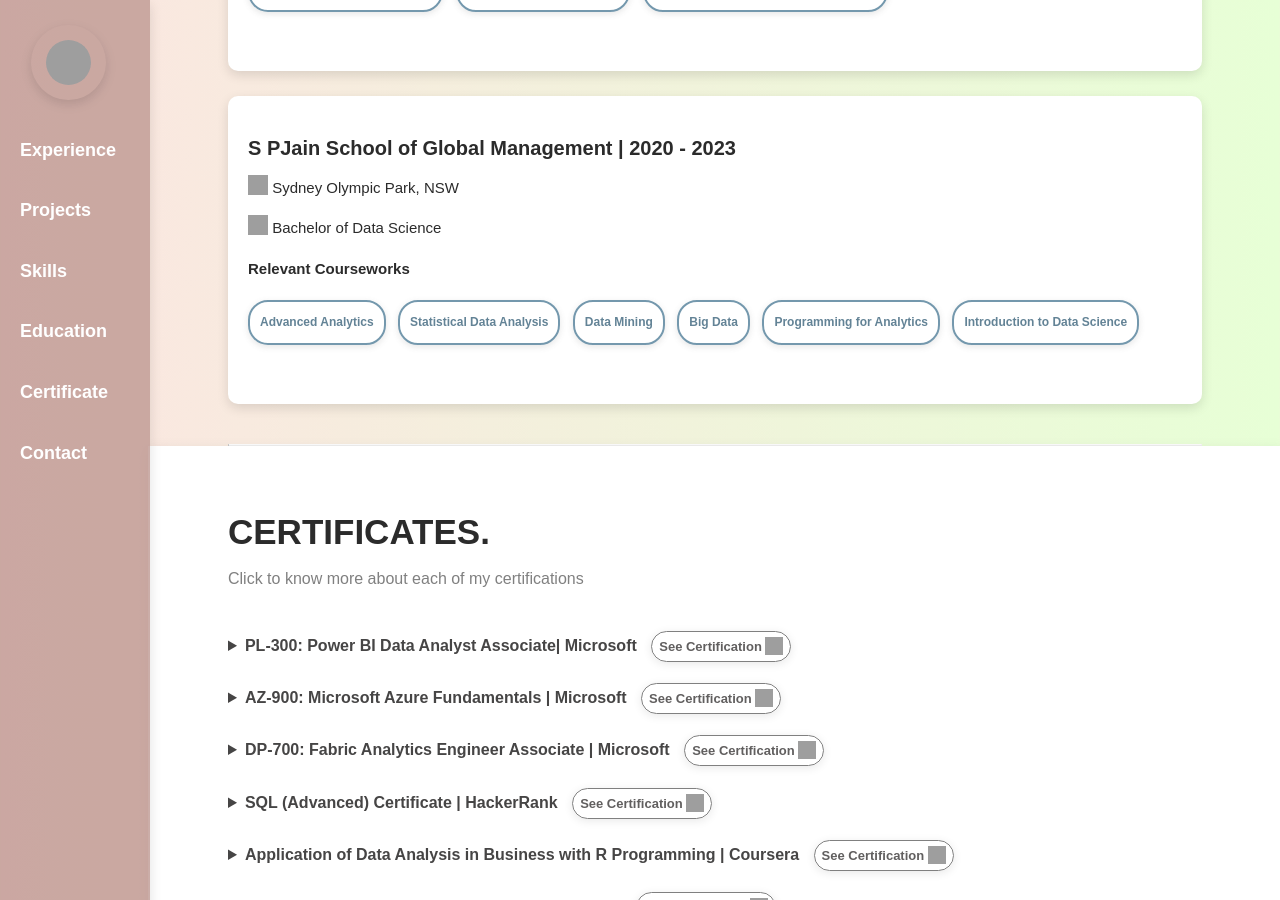
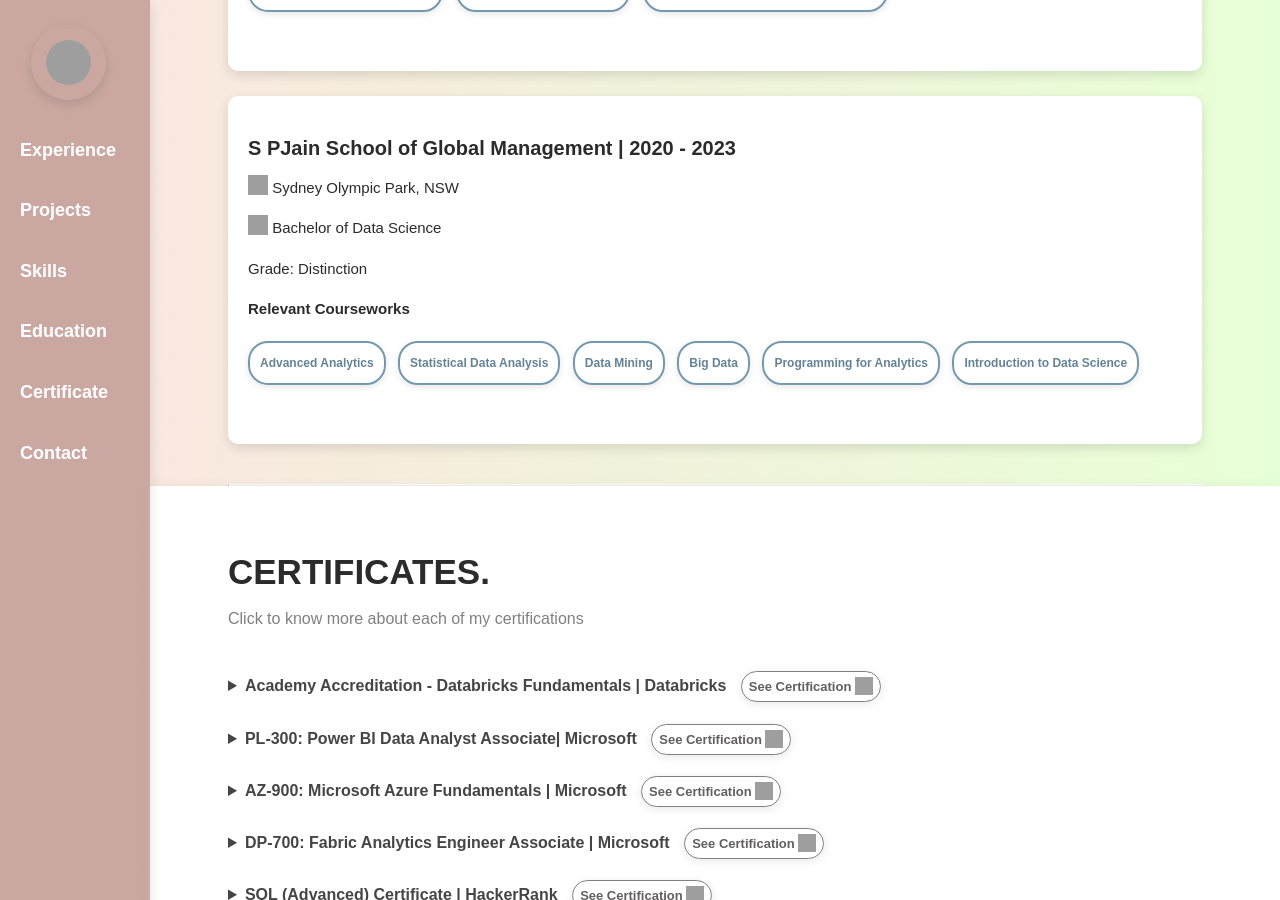
Before and after one commit to NgocDuong17/ngocduong17.github.io, a Jekyll site: the page built from index.html, in a window 1280 px wide and 900 px high, scrolled down 3157 px. Built offline with Jekyll 4.4.1, drawn with Linux system fonts in a browser that asks for light colours; grey boxes are pictures that could not be loaded.

Commit message:
Update index.html

```diff
--- a/index.html
+++ b/index.html
@@ -412,6 +412,7 @@ title: Adoria Duong | Craft Data Stories
             height="32"> Sydney Olympic Park, NSW</p>
         <p><img class='icon-degree' src="https://s2.svgbox.net/hero-solid.svg?ic=bookmark&color=6b6b6b" width="32"
             height="32"> Bachelor of Data Science </p>
+        <p>Grade: Distinction </p>
         <p><b>Relevant Courseworks</b></p>
         <div>
           <span class="course-btn">Advanced Analytics</span>
@@ -429,6 +430,19 @@ title: Adoria Duong | Craft Data Stories
   <div class="achievement-wrap">
   <h1 id="achievement" class="heading-title">CERTIFICATES. </h1>
   <p class="guide">Click to know more about each of my certifications</p>
+  <details class="achievement">
+    <summary class="achieve-title">
+     Academy Accreditation - Databricks Fundamentals | Databricks
+      <span class="credential"><a href="https://credentials.databricks.com/2235f0f3-ffe5-4f88-ae2a-c3886162f88b#acc.lTuMP9tV"
+        target="_blank"> See Certification
+        <img class='icon-link' src="https://s2.svgbox.net/hero-solid.svg?ic=external-link&color=6b7076" width="20" height="20"></a>
+      </span>
+    </summary>
+    <blockquote class="achieve-content">
+      Knowledge and Skill on: Databricks, Data Intelligence Platform, Data Management Platforms
+    </blockquote>
+  </details>
+
   <details class="achievement">
     <summary class="achieve-title">
       PL-300: Power BI Data Analyst Associate| Microsoft
```
